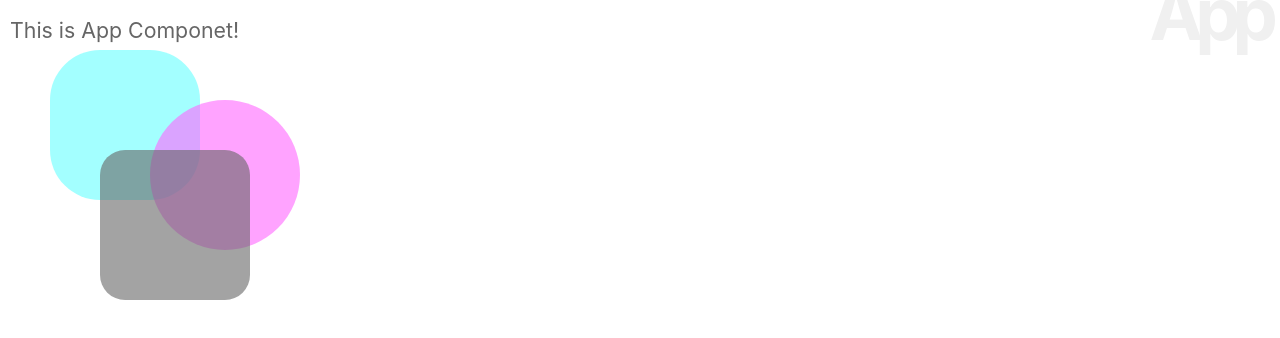
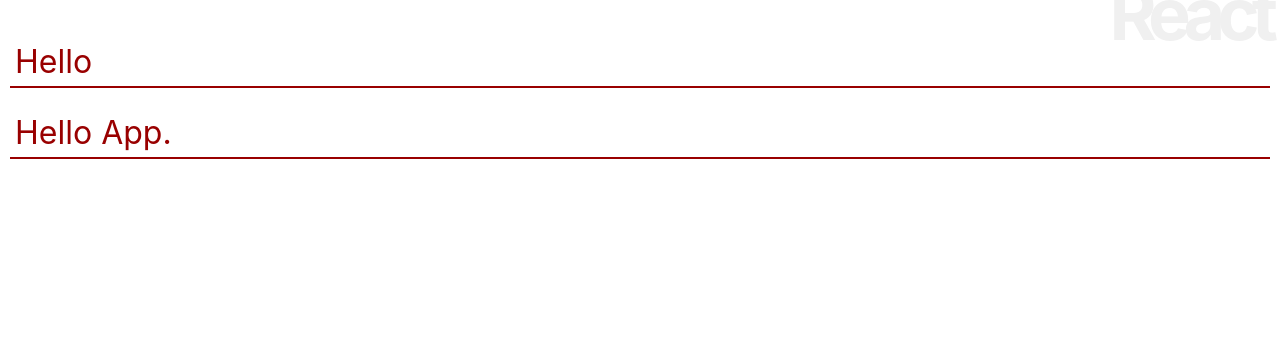
Before and after one commit to takahashi-n/react_next2, a React (Create React App) app: page / in a window 1280 px wide. Shown: the top 338 px of the page. Built offline with nearby package versions, Linux system fonts and the light colour scheme.

Commit message:
ステート（タイマー）

```diff
--- a/src/App.js
+++ b/src/App.js
@@ -1,20 +1,39 @@
 import React, { Component } from 'react';
-import Rect from './Rect';
+//import Rect from './Rect';
 import './App.css';
 
 class App extends Component {
+
+  msgStyle = {
+    fontSize:"24pt",
+    color:"#900",
+    margin:"20px 0px",
+    padding:"5px",
+    borderBottom:"2px solid #900"
+  }
+
+  btnStyle = {
+    fontSize:"20pt",
+    padding:"0px 10px"
+  }
+
   constructor(props){
-    super();
-    this.title = props.title;
-    this.message = props.message;
+    super(props);
+    this.state = {
+      msg:'Hello',
+    };
+    let timer = setInterval(()=>{
+      this.setState((state)=>({
+        msg: state.msg + "!"
+      }));
+    }, 10000)
   }
+
   render(){
     return <div>
-      <h1>{this.title}</h1>
-      <p>{this.message}</p>
-      <Rect x="50" y="50" w="150" h="150" c="#6ff9" r="50" />
-      <Rect x="150" y="100" w="150" h="150" c="#f6f9" r="75" />
-      <Rect x="100" y="150" w="150" h="150" c="#6669" r="25" />
+      <h1>React</h1>
+      <p style={this.msgStyle}>{this.state.msg}</p>
+      <p style={this.msgStyle}>{this.props.msg}</p>
     </div>;
   }
 }
--- a/src/index.js
+++ b/src/index.js
@@ -4,6 +4,6 @@ import './index.css';
 import App from './App';
 
 ReactDOM.render(
-  <App title="App" message="This is App Componet!" />,
+  <App msg="Hello App." />,
   document.getElementById('root')
 );
```
